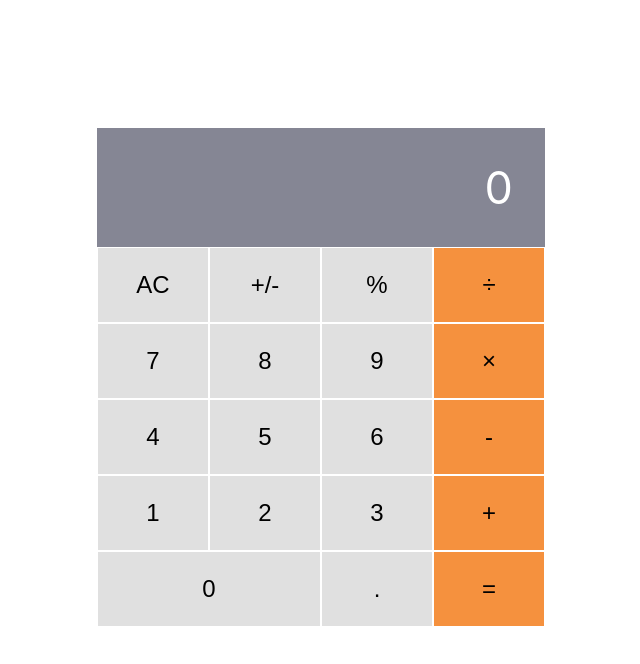
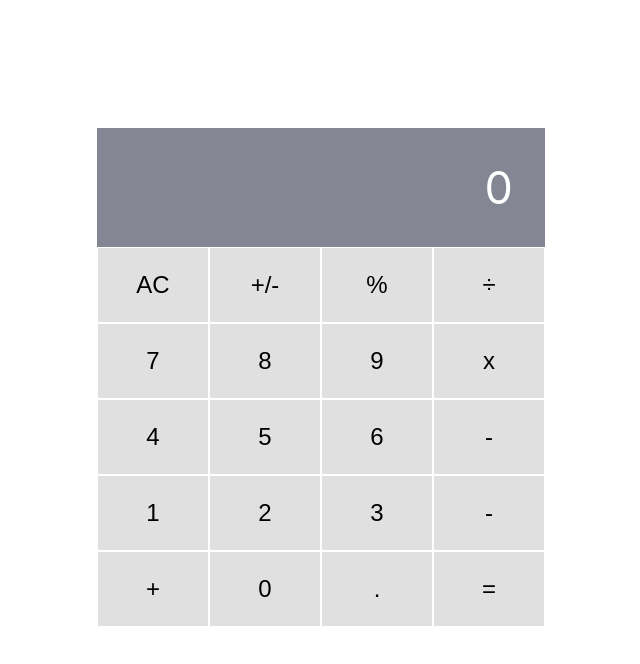
Before and after one commit to gracekabaghe/math-magicians, a React (Create React App) app: page / in a window 1280 px wide. Shown: the top 664 px of the page, without its empty margins (319-959 px from the left). Built offline with nearby package versions, Linux system fonts and the light colour scheme.

Commit message:
Implemented logic

```diff
--- a/package.json
+++ b/package.json
@@ -6,6 +6,7 @@
     "@testing-library/jest-dom": "^5.15.1",
     "@testing-library/react": "^11.2.7",
     "@testing-library/user-event": "^12.8.3",
+    "big.js": "^6.1.1",
     "prop-types": "^15.7.2",
     "react": "^17.0.2",
     "react-dom": "^17.0.2",
--- /dev/null
+++ b/src/components/button.js
@@ -0,0 +1,28 @@
+import React, { Component } from 'react';
+import PropTypes from 'prop-types';
+
+class Button extends Component {
+  constructor(props) {
+    super(props);
+    this.state = {};
+  }
+
+  render() {
+    const { value, click } = this.props;
+    return (
+      <button type="button" className="button" onClick={click}>
+        {value}
+      </button>
+    );
+  }
+}
+
+Button.propTypes = {
+  value: PropTypes.string,
+  click: PropTypes.func.isRequired,
+};
+
+Button.defaultProps = {
+  value: '',
+};
+export default Button;
--- a/src/components/calculator.js
+++ b/src/components/calculator.js
@@ -1,36 +1,62 @@
 import React, { Component } from 'react';
+import Button from './button';
+import calculate from '../logic/calculate';
 import '../index.css';
 
 class Calculator extends Component {
   constructor(props) {
     super(props);
-    this.state = {};
+    this.state = {
+      total: null,
+      next: null,
+      operation: null,
+    };
   }
 
   render() {
+    const handler = (buttoName) => {
+      const name = buttoName.target.innerText;
+      const { total, next, operation } = calculate(this.state, name);
+      this.setState({ total, next, operation });
+    };
+    const { total, next, operation } = this.state;
+
+    const display = () => {
+      if (next) {
+        return next;
+      }
+      if (operation) {
+        return operation;
+      }
+      if (total) {
+        return total;
+      }
+      return 0;
+    };
     return (
       <div className="calculator-flex">
-        <div className="output">{0}</div>
+        <div className="output">{display()}</div>
         <div className="buttons">
-          <button type="button" className="button">AC</button>
-          <button type="button" className="button">+/-</button>
-          <button type="button" className="button">%</button>
-          <button type="button" className="button highlight">&divide;</button>
-          <button type="button" className="button">7</button>
-          <button type="button" className="button">8</button>
-          <button type="button" className="button">9</button>
-          <button type="button" className="button highlight">&times;</button>
-          <button type="button" className="button">4</button>
-          <button type="button" className="button">5</button>
-          <button type="button" className="button">6</button>
-          <button type="button" className="button highlight">-</button>
-          <button type="button" className="button">1</button>
-          <button type="button" className="button">2</button>
-          <button type="button" className="button">3</button>
-          <button type="button" className="button highlight">+</button>
-          <button type="button" className="button span-two">0</button>
-          <button type="button" className="button">.</button>
-          <button type="button" className="button highlight">=</button>
+          <Button value="AC" click={handler} />
+          <Button value="+/-" click={handler} />
+          <Button value="%" click={handler} />
+          <Button value="÷" click={handler} />
+          <Button value="7" click={handler} />
+          <Button value="8" click={handler} />
+          <Button value="9" click={handler} />
+          <Button value="x" click={handler} />
+          <Button value="4" click={handler} />
+          <Button value="5" click={handler} />
+          <Button value="6" click={handler} />
+          <Button value="-" click={handler} />
+          <Button value="1" click={handler} />
+          <Button value="2" click={handler} />
+          <Button value="3" click={handler} />
+          <Button value="-" click={handler} />
+          <Button value="+" click={handler} />
+          <Button value="0" click={handler} />
+          <Button value="." click={handler} />
+          <Button value="=" click={handler} />
         </div>
       </div>
     );
--- /dev/null
+++ b/src/logic/calculate.js
@@ -0,0 +1,129 @@
+import operate from './operate';
+
+function isNumber(item) {
+  return !!item.match(/[0-9]+/);
+}
+
+/**
+ * Given a button name and a calculator data object, return an updated
+ * calculator data object.
+ *
+ * Calculator data object contains:
+ *   total:s      the running total
+ *   next:String       the next number to be operated on with the total
+ *   operation:String  +, -, etc.
+ */
+export default function calculate(obj, buttonName) {
+  if (buttonName === 'AC') {
+    return {
+      total: null,
+      next: null,
+      operation: null,
+    };
+  }
+
+  if (isNumber(buttonName)) {
+    if (buttonName === '0' && obj.next === '0') {
+      return {};
+    }
+    // If there is an operation, update next
+    if (obj.operation) {
+      if (obj.next) {
+        return { ...obj, next: obj.next + buttonName };
+      }
+      return { ...obj, next: buttonName };
+    }
+    // If there is no operation, update next and clear the value
+    if (obj.next) {
+      return {
+        next: obj.next + buttonName,
+        total: null,
+      };
+    }
+    return {
+      next: buttonName,
+      total: null,
+    };
+  }
+
+  if (buttonName === '.') {
+    if (obj.next) {
+      if (obj.next.includes('.')) {
+        return { ...obj };
+      }
+      return { ...obj, next: `${obj.next}.` };
+    }
+    if (obj.operation) {
+      return { next: '0.' };
+    }
+    if (obj.total) {
+      if (obj.total.includes('.')) {
+        return {};
+      }
+      return { total: `${obj.total}.` };
+    }
+    return { total: '0.' };
+  }
+
+  if (buttonName === '=') {
+    if (obj.next && obj.operation) {
+      return {
+        total: operate(obj.total, obj.next, obj.operation),
+        next: null,
+        operation: null,
+      };
+    }
+    // '=' with no operation, nothing to do
+    return {};
+  }
+
+  if (buttonName === '+/-') {
+    if (obj.next) {
+      return { ...obj, next: (-1 * parseFloat(obj.next)).toString() };
+    }
+    if (obj.total) {
+      return { ...obj, total: (-1 * parseFloat(obj.total)).toString() };
+    }
+    return {};
+  }
+
+  // Button must be an operation
+
+  // When the user presses an operation button without having entered
+  // a number first, do nothing.
+  // if (!obj.next && !obj.total) {
+  //   return {};
+  // }
+
+  // User pressed an operation after pressing '='
+  if (!obj.next && obj.total && !obj.operation) {
+    return { ...obj, operation: buttonName };
+  }
+
+  // User pressed an operation button and there is an existing operation
+  if (obj.operation) {
+    if (obj.total && !obj.next) {
+      return { ...obj, operation: buttonName };
+    }
+
+    return {
+      total: operate(obj.total, obj.next, obj.operation),
+      next: null,
+      operation: buttonName,
+    };
+  }
+
+  // no operation yet, but the user typed one
+
+  // The user hasn't typed a number yet, just save the operation
+  if (!obj.next) {
+    return { operation: buttonName };
+  }
+
+  // save the operation and shift 'next' into 'total'
+  return {
+    total: obj.next,
+    next: null,
+    operation: buttonName,
+  };
+}
--- /dev/null
+++ b/src/logic/operate.js
@@ -0,0 +1,30 @@
+import Big from 'big.js';
+
+export default function operate(numberOne, numberTwo, operation) {
+  const one = Big(numberOne);
+  const two = Big(numberTwo);
+  if (operation === '+') {
+    return one.plus(two).toString();
+  }
+  if (operation === '-') {
+    return one.minus(two).toString();
+  }
+  if (operation === 'x') {
+    return one.times(two).toString();
+  }
+  if (operation === '÷') {
+    try {
+      return one.div(two).toString();
+    } catch (err) {
+      return "Can't divide by 0.";
+    }
+  }
+  if (operation === '%') {
+    try {
+      return one.mod(two).toString();
+    } catch (err) {
+      return "Can't find modulo as can't divide by 0.";
+    }
+  }
+  throw Error(`Unknown operation '${operation}'`);
+}
```
Also changed, not shown: 1 other file (tests, documents, lock files or other folders).
